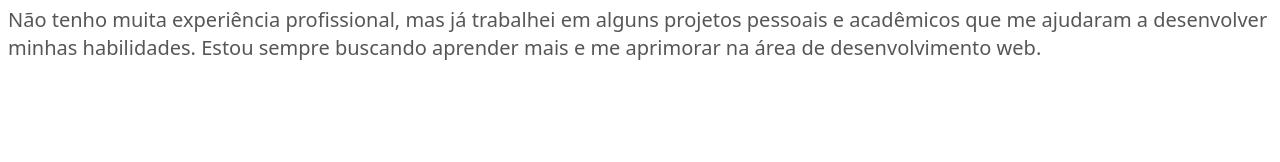
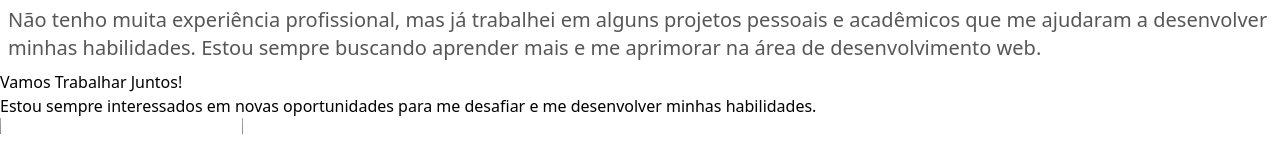
Before and after one commit to Hoothoot09/portifolio, a Next.js app in the folder my-portfolio/: page / in a window 1280 px wide. Shown: the part 2270-2432 px from the top of the page. Before the commit the page ends 2340 px from the top, so only its background shows below. Built offline with nearby package versions, Linux system fonts and the light colour scheme.

Commit message:
add content to the "Contact" section

```diff
--- a/my-portfolio/app/page.tsx
+++ b/my-portfolio/app/page.tsx
@@ -1,4 +1,5 @@
 import AboutMe from "@/components/About-me";
+import Contact from "@/components/Contact";
 import Experience from "@/components/Experience";
 import Header from "@/components/Header";
 import MyProjects from "@/components/MyProjects";
@@ -20,6 +21,9 @@ export default function Home() {
       <section>
         <Experience />
       </section>
+      <section>
+        <Contact />
+      </section>
     </div>
   );
 }
--- a/my-portfolio/components/Contact.tsx
+++ b/my-portfolio/components/Contact.tsx
@@ -1,3 +1,28 @@
+import Image from "next/image";
+import Link from "next/link";
+
 export default function Contact() {
-  return <div></div>;
+  return (
+    <div>
+      <h1>Vamos Trabalhar Juntos!</h1>
+      <p>
+        Estou sempre interessados em novas oportunidades para me desafiar e me
+        desenvolver minhas habilidades.
+      </p>
+      <div>
+        <Link href={"/"}>
+          <button>
+            <Image src={"/"} alt="/" width={1} height={1} />
+            andreicarvalho1370@gmail.com
+          </button>
+        </Link>
+        <Link href={"/"}>
+          <button>
+            <Image src={"/"} alt="/" width={1} height={1} />
+            Baixar Curriculo
+          </button>
+        </Link>
+      </div>
+    </div>
+  );
 }
```
